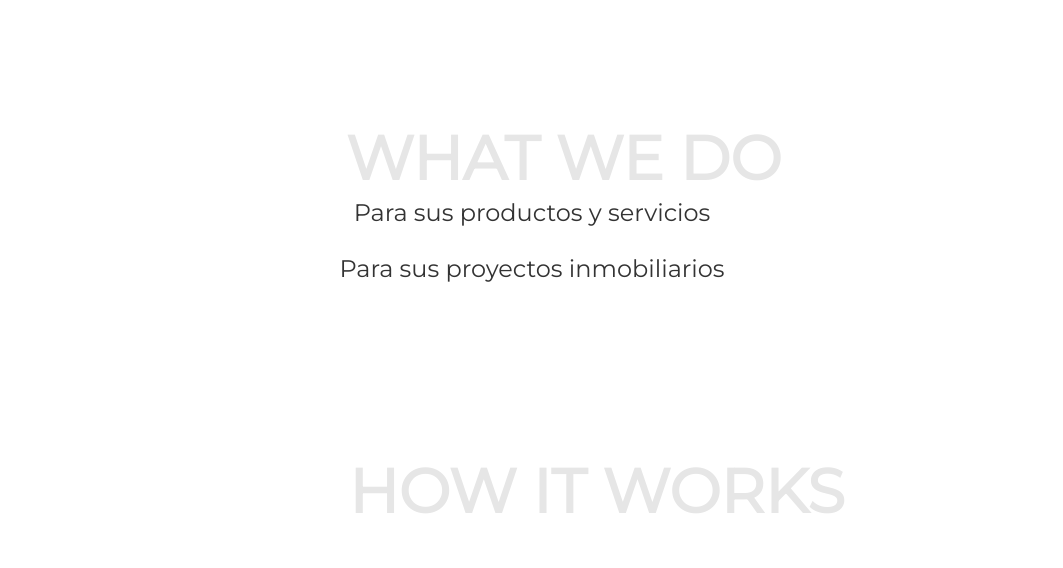
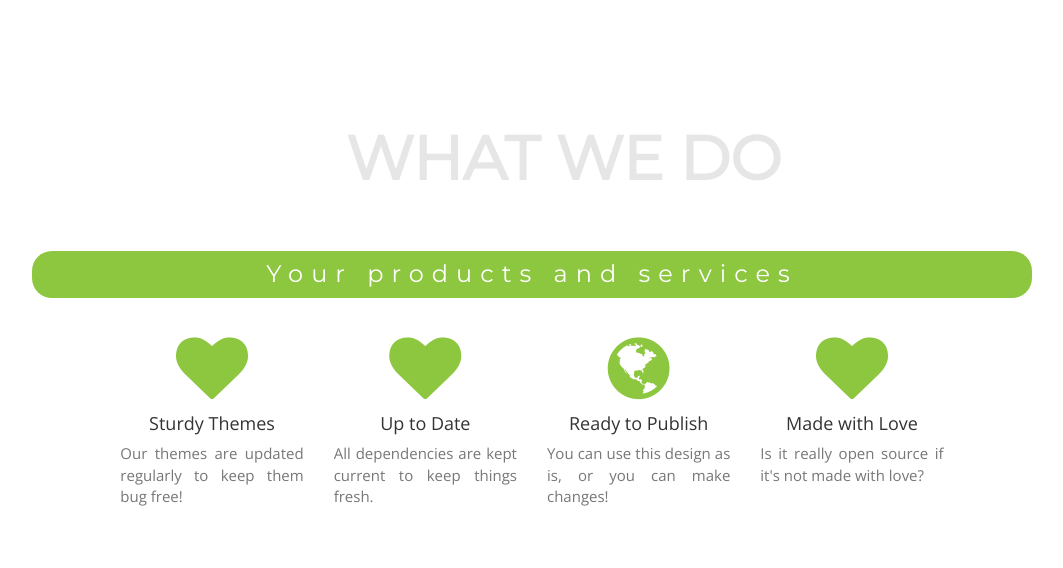
Before and after one commit to irborrero/bosanet, a PHP site: page / in a window 1280 px wide. Shown: the part 1469-2037 px from the top of the page, without its empty margins (108-1171 px from the left). Run offline with PHP 8.4, Linux system fonts and the light colour scheme.

Commit message:
schema what we do

```diff
--- a/css/style.css
+++ b/css/style.css
@@ -4,6 +4,10 @@
 	color: #8dc63f;
 }
 
+.mt-5 {
+	margin-top: 3rem !important;
+}
+
 a.go-to-platform:hover {
 	color: black;
 }
@@ -63,19 +67,28 @@ img.btn-platform {
 	padding: 15px;
 }
 
-.casilla {
+.circle {
 	border-radius: 50%;
 	width: 11.5%;
 	height: 110%;
 	padding: 15px;
 	background-color: #8dc63f;
 	margin-left: 25px;
-}
-
-.casilla2 {
+	text-align: center;
+}
+
+.circle-steps {
+	 border-radius: 50%;
+	 width: 11%;
+	 padding: 15px;
+	 background-color: #8dc63f;
+	 margin: 10px;
+ }
+
+.circle-check {
 	border-radius: 50%;
-	width: 10%;
-	padding: 15px;
+	width: 8%;
+	padding: 7px;
 	background-color: #8dc63f;
 	margin: 10px;
 }
@@ -86,6 +99,10 @@ img.btn-platform {
 
 .social-margin {
 	margin-bottom: 5px;
+}
+
+.upper-case{
+	text-transform: uppercase;
 }
 
 hr {
@@ -97,6 +114,22 @@ hr {
 .hr{
 	margin-top: 100px;
 }
+
+.subtitle-how_it_works {
+	font-style:normal;
+	display: block;
+	color: white;
+	letter-spacing: 8px;
+	margin-bottom: -20px;
+
+	border-radius: 20px;
+	width: auto;
+	padding: 10px;
+	margin-left: 10%;
+	margin-right: 10%;
+	background-color: #8dc63f;
+}
+
 
 html, body{
   font-size: 18px;
--- a/index0.html
+++ b/index0.html
@@ -144,17 +144,17 @@ Business Ingeligence" />
 		</div>
 		<div class="container">
 			<div class="col-md-2"></div>
-			<div class="col-md-2 w3l_schedule_bottom_right_grid1 casilla">
+			<div class="col-md-2 w3l_schedule_bottom_right_grid1 circle">
 				<i class="fa fa-user-o" aria-hidden="true"></i>
 				<h4>Customers</h4>
 				<h5 class="counter">653</h5>
 			</div>
-			<div class="col-md-2 w3l_schedule_bottom_right_grid1 casilla">
+			<div class="col-md-2 w3l_schedule_bottom_right_grid1 circle">
 				<i class="fa fa-calendar-o" aria-hidden="true"></i>
 				<h4>Events</h4>
 				<h5 class="counter">823</h5>
 			</div>
-			<div class="col-md-2 w3l_schedule_bottom_right_grid1 casilla">
+			<div class="col-md-2 w3l_schedule_bottom_right_grid1 circle">
 				<i class="fa fa-shield" aria-hidden="true"></i>
 				<h4 class="white">Awards</h4>
 				<h5 class="counter">45</h5>
@@ -175,8 +175,76 @@ Business Ingeligence" />
 				<h3>What we do</h3>
 			</div>
 		</div>
-		<h3>Para sus productos y servicios</h3>
-		<h3>Para sus proyectos inmobiliarios </h3>
+		<br>
+		<br>
+		<h3 class="subtitle-how_it_works">Your products and services</h3>
+		<div class="row">
+			<div class="col-lg-2 col-md-6 text-center" ></div>
+			<div class="col-lg-2 col-md-6 text-center">
+				<div class="mt-5">
+					<i class="fa fa-4x fa-heart text-primary mb-4 green"></i>
+					<h3 class="h4 mb-2">Sturdy Themes</h3>
+					<p class="text-muted mb-0">Our themes are updated regularly to keep them bug free!</p>
+				</div>
+			</div>
+			<div class="col-lg-2 col-md-6 text-center">
+				<div class="mt-5">
+					<i class="fa fa-4x fa-heart text-primary mb-4 green"></i>
+					<h3 class="h4 mb-2">Up to Date</h3>
+					<p class="text-muted mb-0">All dependencies are kept current to keep things fresh.</p>
+				</div>
+			</div>
+			<div class="col-lg-2 col-md-6 text-center">
+				<div class="mt-5">
+					<i class="fa fa-4x fa-globe text-primary mb-4 green"></i>
+					<h3 class="h4 mb-2">Ready to Publish</h3>
+					<p class="text-muted mb-0">You can use this design as is, or you can make changes!</p>
+				</div>
+			</div>
+			<div class="col-lg-2 col-md-6 text-center">
+				<div class="mt-5">
+					<i class="fa fa-4x fa-heart text-primary mb-4 green"></i>
+					<h3 class="h4 mb-2">Made with Love</h3>
+					<p class="text-muted mb-0">Is it really open source if it's not made with love?</p>
+				</div>
+			</div>
+			<div class="col-lg-2 col-md-6 text-center" ></div>
+		</div>
+		<br>
+		<br>
+		<h3 class="subtitle-how_it_works">Your real estate projects </h3>
+		<div class="row">
+			<div class="col-lg-2 col-md-6 text-center" ></div>
+			<div class="col-lg-2 col-md-6 text-center">
+				<div class="mt-5">
+					<i class="fa fa-4x fa-heart text-primary mb-4 green"></i>
+					<h3 class="h4 mb-2">Sturdy Themes</h3>
+					<p class="text-muted mb-0">Our themes are updated regularly to keep them bug free!</p>
+				</div>
+			</div>
+			<div class="col-lg-2 col-md-6 text-center">
+				<div class="mt-5">
+					<i class="fa fa-4x fa-heart text-primary mb-4 green"></i>
+					<h3 class="h4 mb-2">Up to Date</h3>
+					<p class="text-muted mb-0">All dependencies are kept current to keep things fresh.</p>
+				</div>
+			</div>
+			<div class="col-lg-2 col-md-6 text-center">
+				<div class="mt-5">
+					<i class="fa fa-4x fa-globe text-primary mb-4 green"></i>
+					<h3 class="h4 mb-2">Ready to Publish</h3>
+					<p class="text-muted mb-0">You can use this design as is, or you can make changes!</p>
+				</div>
+			</div>
+			<div class="col-lg-2 col-md-6 text-center">
+				<div class="mt-5">
+					<i class="fa fa-4x fa-heart text-primary mb-4 green"></i>
+					<h3 class="h4 mb-2">Made with Love</h3>
+					<p class="text-muted mb-0">Is it really open source if it's not made with love?</p>
+				</div>
+			</div>
+			<div class="col-lg-2 col-md-6 text-center" ></div>
+		</div>
 	</div>
 
 	<!--how_it_works-->
@@ -208,14 +276,14 @@ Business Ingeligence" />
 					</div>
 					<div>
 						<div class="row centro">
-							<div class=" col-md-2 w3l_schedule_bottom_right_grid1 casilla2">
+							<div class=" col-md-2 w3l_schedule_bottom_right_grid1 circle-steps">
 								<h2 class="white">1</h2>
 							</div>
 							<p class="col-md-10 centro"> <plat>Enter all information</plat> of the product, service, or real estate project. </p>
 						</div>
 
 						<div class="row centro">
-							<div class="col-md-2 w3l_schedule_bottom_right_grid1 casilla2">
+							<div class="col-md-2 w3l_schedule_bottom_right_grid1 circle-steps">
 								<h2 class="white">2</h2>
 							</div>
 							<p class="col-md-10 centro">We will give you a <plat> preliminary analysis </plat> of the behavior of your category in the american market.
@@ -223,7 +291,7 @@ Business Ingeligence" />
 						</div>
 
 						<div class="row centro">
-							<div class="col-md-2 w3l_schedule_bottom_right_grid1 casilla2">
+							<div class="col-md-2 w3l_schedule_bottom_right_grid1 circle-steps">
 								<h2 class="white">3</h2>
 							</div>
 							<p class="col-md-10 centro">Moving forward, you can hire <plat> Bosanet </plat>to guide you in the development of your business plan to enter the American market, as well as structuring the pitch for the investors.
@@ -240,9 +308,23 @@ Business Ingeligence" />
 							</figcaption>
 						</figure>
 					</div>
-					<p class="w3_agileits_para">Investors can join the platform and find investment opportunities
-						 checked and certified by Bosanet. According to the inversion's type and category,
-						 Bosanet sorts out opportunities adapted to the Investor's Portfolio Strategy.</p>
+					<div>
+						<div class="row centro">
+							<div class=" col-md-2 circle-check">
+								<h2 class="white"><i class="fa fa-check"></i></h2>
+							</div>
+							<p class="col-md-10 centro"> If you are an <plat class = "upper-case">entrepreneur</plat>, you are able to control the investors' needs and interests in your product, servive, or project.
+							</p>
+						</div>
+
+						<div class="row centro">
+							<div class="col-md-2 circle-check">
+								<h2 class="white"><i class="fa fa-check"></i></h2>
+							</div>
+							<p class="col-md-10 centro">If you are an <plat class = "upper-case">investor</plat>, you can register and invest in a variety of opportunities offered by bosanet.
+							</p>
+						</div>
+					</div>
 				</div>
 				<div class="clearfix"> </div>
 			</div>
```
